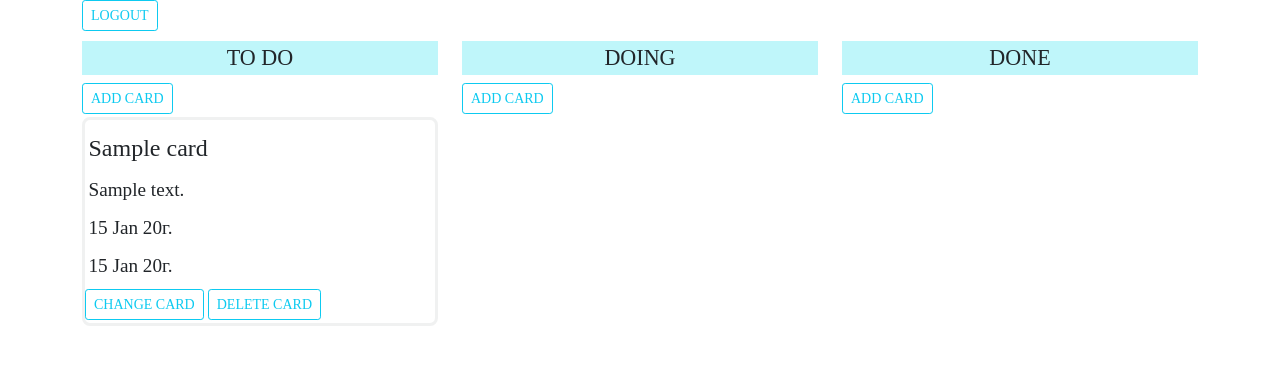
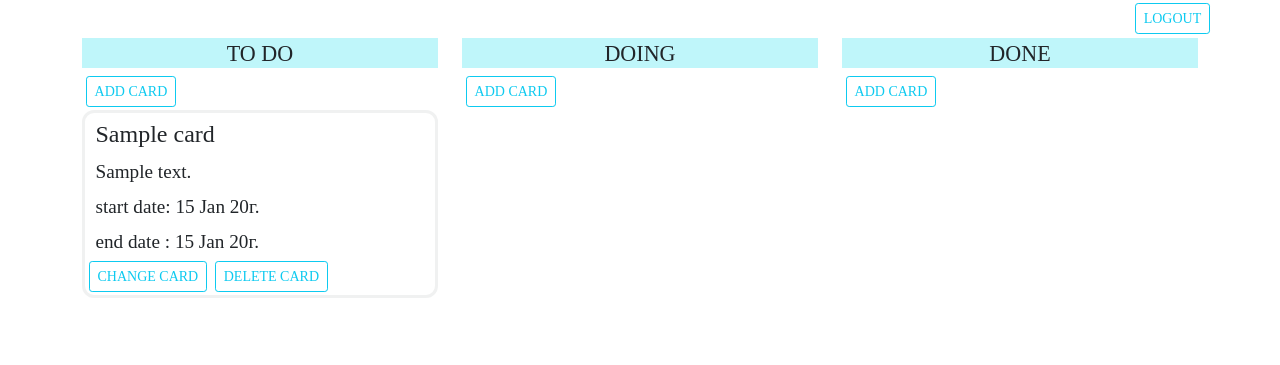
Before and after one commit to Katerina964/canban_board, a Django app: page / in a window 1280 px wide. Shown: the top 365 px of the page. Run offline with Django 3.2, Linux system fonts and the light colour scheme; a user stored in the database is signed in; tables that the repository leaves empty hold one stand-in row (values such as "Sample post").

Commit message:
css again

```diff
--- a/django/canban_board/models.py
+++ b/django/canban_board/models.py
@@ -9,10 +9,10 @@ class Card(models.Model):
     STATE = [(TODO, 'TODO'),
              (DOING, 'DOING'),
              (DONE, 'DONE')]
-    name = models.CharField(max_length=150)
-    description = models.TextField()
-    start_date = models.DateField()
-    end_date = models.DateField()
+    name = models.CharField(max_length=150, blank=True)
+    description = models.TextField(blank=True)
+    start_date = models.DateField(blank=True)
+    end_date = models.DateField(blank=True)
     user = models.ForeignKey(User, on_delete=models.CASCADE)
     state = models.CharField(max_length=2,
                              choices=STATE,
--- a/django/canban_board/static/css/canban_board.css
+++ b/django/canban_board/static/css/canban_board.css
@@ -1,9 +1,10 @@
-h1 {margin-top: 6%;  font-size: 138%; background-color: #13dfed45; text-align: center}
-h2 {margin-top: 3%; font-size: 150%;}
+h1 {font-size: 138%; background-color: #13dfed45; text-align: center}
+h2 {margin-top: 1%; font-size: 150%;}
 h3 {font-size: 120%;}
-h1, h2, h3 {padding: 1%}
+h1, h2, h3 {padding-top:1%; padding-right: 1%; padding-left: 3%;padding-right: 3%}
 body {font-family: 'Times New Roman', Georgia, Times, sans-serif; }
-a {margin-bottom: 1%}
+a {margin-bottom: 1%;margin-left:1%}
 input,  textarea {width:200%;}
-.create{margin-top: 10%; border: 3px solid #13dfed45; border-radius: 8px;padding: 3%}
+.create{margin-top: 10%; border: 3px solid #13dfed45; border-radius: 15px; padding: 3%}
+p {margin-left: 94%; margin-bottom: 0%; padding: 3px}
 /* color: #3f4142 */
--- a/django/canban_board/templates/canban_board/base.html
+++ b/django/canban_board/templates/canban_board/base.html
@@ -1,4 +1,6 @@
+
 {% load static %}
+<!DOCTYPE html>
 <html lang="en">
       <head>
         <meta charset="utf-8">
--- a/django/canban_board/templates/canban_board/create_card.html
+++ b/django/canban_board/templates/canban_board/create_card.html
@@ -8,7 +8,7 @@
        <table>
           {{ form  }}
       </table>
-      <a href="" class="btn btn-outline-info btn-lg">SAVE</a>
+      <a href="" class="btn btn-outline-info" style="width:20%; margin-left:7%; margin-top: 1%">SAVE</a>
       </form>
 </div>
 </div>
--- a/django/canban_board/templates/canban_board/list.html
+++ b/django/canban_board/templates/canban_board/list.html
@@ -2,17 +2,17 @@
 {% block content %}
 
 <div class="container">
-  <a href="{% url 'canban_board:logout_view' %}"class="btn btn-outline-info btn-sm" style="margin-bottom:-1%;">LOGOUT</a>
+  <p><a href="{% url 'canban_board:logout_view' %}"class="btn btn-outline-info btn-sm">LOGOUT</a></p>
 <div class="row">
 <div class="col-4">
 <h1> TO DO </h1>
 <a href="{% url 'canban_board:create_card' %}" class="btn btn-outline-info btn-sm">ADD CARD</a>
 {% for each in todo %}
-<div style="border: 3px solid #868e8f20; border-radius: 8px;">
+<div style="border: 3px solid #868e8f20; border-radius: 12px; ">
 <h2>{{ each.name}}</h2>
 <h3>{{ each.description}}</h3>
-<h3>{{ each.start_date|date:"d M y"}}г.</h3>
-<h3>{{ each.end_date|date:"d M y"}}г.</h3>
+<h3>start date: {{ each.start_date|date:"d M y"}}г.</h3>
+<h3>end date : {{ each.end_date|date:"d M y"}}г.</h3>
 <a href="{% url 'canban_board:change_card' each.id %}" class="btn btn-outline-info btn-sm">CHANGE CARD</a>
 <a href="{% url 'canban_board:delete_card' each.id %}" class="btn btn-outline-info btn-sm">DELETE CARD</a>
 </div>
@@ -23,7 +23,7 @@
 <h1> DOING </h1>
 <a href="{% url 'canban_board:create_card' %}" class="btn btn-outline-info btn-sm">ADD CARD</a>
 {% for each in doing %}
-<div style="border: 3px solid #868e8f20; border-radius: 8px;">
+<div style="border: 3px solid #868e8f20; border-radius: 12px;">
 <h2>{{ each.name}}</h2>
 <h3>{{ each.description}}</h3>
 <h3>start date: {{ each.start_date|date:"d M y"}}г.</h3>
@@ -38,11 +38,11 @@
 <h1> DONE </h1>
 <a href="{% url 'canban_board:create_card' %}" class="btn btn-outline-info btn-sm">ADD CARD</a>
 {% for each in done %}
-<div style="border: 3px solid #868e8f20; border-radius: 8px;">
+<div style="border: 3px solid #868e8f20; border-radius: 12px;">
 <h2>{{ each.name}}</h2>
 <h3>{{ each.description}}</h3>
-<h3>{{ each.start_date|date:"d M y"}}г.</h3>
-<h3>{{ each.end_date|date:"d M y"}}г.</h3>
+<h3>start date: {{ each.start_date|date:"d M y"}}г.</h3>
+<h3>end date : {{ each.end_date|date:"d M y"}}г.</h3>
 <a href="{% url 'canban_board:change_card' each.id %}" class="btn btn-outline-info btn-sm">CHANGE CARD</a>
 <a href="{% url 'canban_board:delete_card' each.id %}" class="btn btn-outline-info btn-sm">DELETE CARD</a>
 </div>
```
